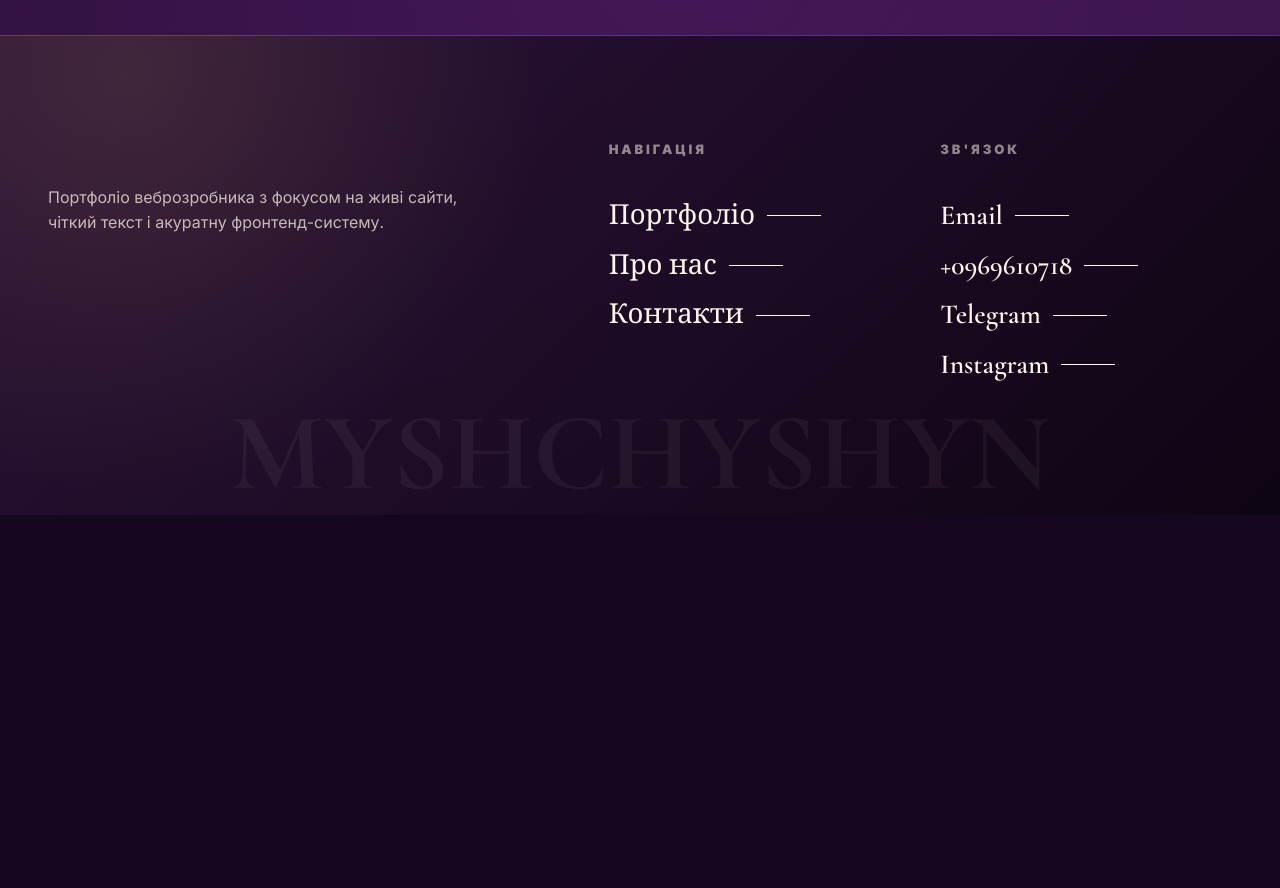
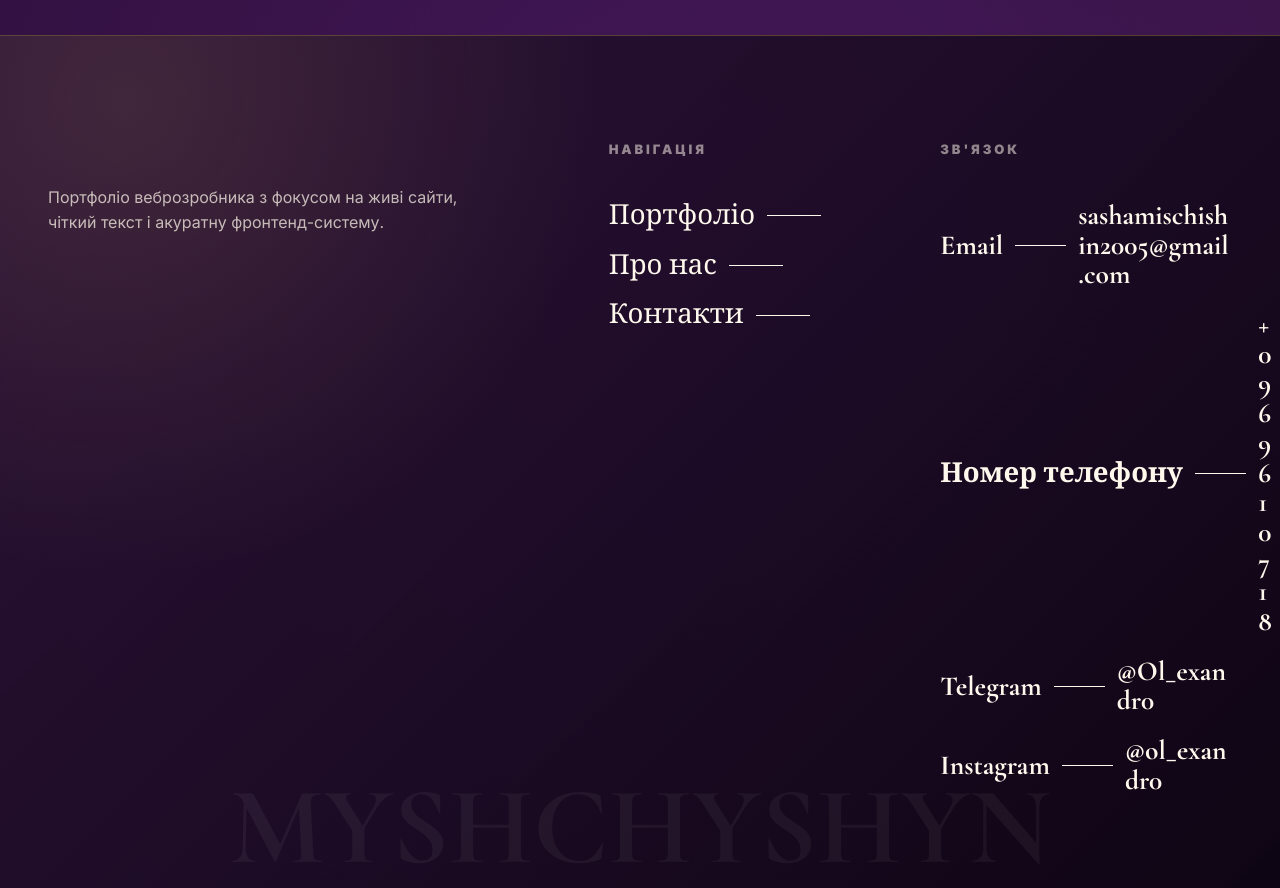
Before and after one commit to Olehanbro/pixelcraft-portfolio, a Next.js app: page / in a window 1280 px wide. Shown: the part 4340-5228 px from the top of the page. Before the commit the page ends 4855 px from the top, so only its background shows below. Built offline with nearby package versions, Linux system fonts and the light colour scheme.

Commit message:
Format footer contact rows

```diff
--- a/app/globals.css
+++ b/app/globals.css
@@ -239,8 +239,7 @@ blockquote {
 
 .text-link::after,
 .project-meta::before,
-.footer-nav a::after,
-.footer-links a::after {
+.footer-nav a::after {
   content: "";
   width: 54px;
   height: 1px;
@@ -1656,6 +1655,35 @@ body.menu-open .menu-button span:last-child {
   font-family: var(--font-display);
   font-size: var(--type-footer-link);
   line-height: 1.08;
+}
+
+.footer-contact-link {
+  width: min(100%, 720px);
+  min-width: 0;
+}
+
+.footer-contact-link em,
+.footer-contact-link strong {
+  min-width: 0;
+  font: inherit;
+  font-style: normal;
+  font-weight: 700;
+}
+
+.footer-contact-link em {
+  flex: 0 0 auto;
+}
+
+.footer-contact-link i {
+  flex: 1 1 42px;
+  min-width: clamp(30px, 4vw, 80px);
+  height: 1px;
+  background: currentColor;
+}
+
+.footer-contact-link strong {
+  flex: 0 1 auto;
+  overflow-wrap: anywhere;
 }
 
 .footer-word {
--- a/components/Footer.jsx
+++ b/components/Footer.jsx
@@ -1,5 +1,30 @@
 import Link from "next/link";
 import { brandConfig } from "@/lib/data";
+
+const footerContactLinks = [
+  {
+    label: "Email",
+    value: brandConfig.email,
+    href: `mailto:${brandConfig.email}`
+  },
+  {
+    label: "Номер телефону",
+    value: brandConfig.phone,
+    href: `tel:${brandConfig.phone}`
+  },
+  {
+    label: "Telegram",
+    value: brandConfig.telegram.label,
+    href: brandConfig.telegram.href,
+    external: true
+  },
+  {
+    label: "Instagram",
+    value: brandConfig.instagram.label,
+    href: brandConfig.instagram.href,
+    external: true
+  }
+];
 
 export function Footer() {
   return (
@@ -19,14 +44,19 @@ export function Footer() {
         </nav>
         <div className="footer-links" aria-label="Contact links">
           <span>Зв'язок</span>
-          <a href={`mailto:${brandConfig.email}`}>Email</a>
-          <a href={`tel:${brandConfig.phone}`}>{brandConfig.phone}</a>
-          <a href={brandConfig.telegram.href} target="_blank" rel="noreferrer">
-            Telegram
-          </a>
-          <a href={brandConfig.instagram.href} target="_blank" rel="noreferrer">
-            Instagram
-          </a>
+          {footerContactLinks.map((link) => (
+            <a
+              className="footer-contact-link"
+              href={link.href}
+              key={link.label}
+              target={link.external ? "_blank" : undefined}
+              rel={link.external ? "noreferrer" : undefined}
+            >
+              <em>{link.label}</em>
+              <i aria-hidden="true" />
+              <strong>{link.value}</strong>
+            </a>
+          ))}
         </div>
       </div>
       <div className="footer-word" aria-hidden="true">
```
Also changed, not shown: lib/data.js.
